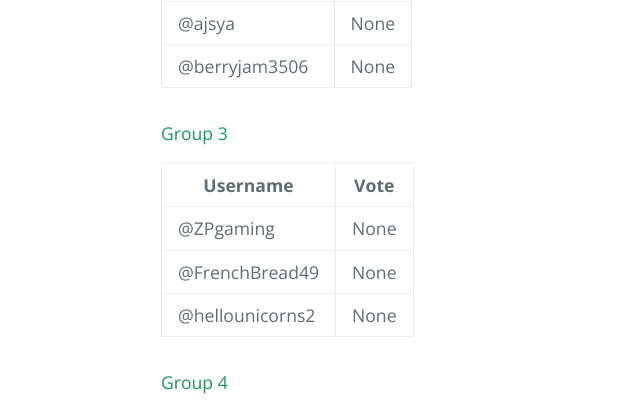
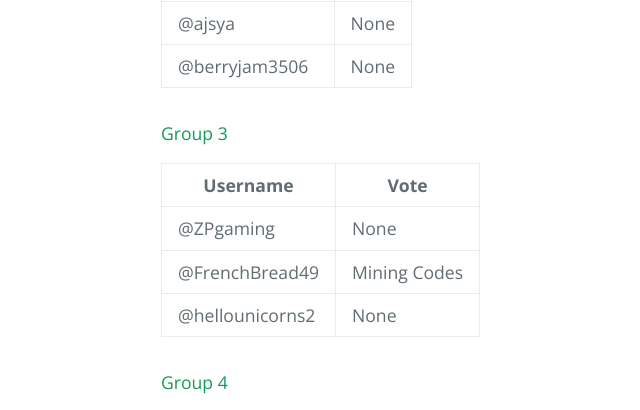
Before and after one commit to AlphaZetta/ShopBux-Vote, a Jekyll site: the page built from index.md, in a window 1280 px wide and 900 px high, scrolled down 2916 px. Shown: the top 410 px of the window, without its empty margins (63-703 px from the left). Built offline with Jekyll 4.4.1, drawn with Linux system fonts in a browser that asks for light colours; the repository's description, which GitHub fills in, is left out; our own code applies the rules of GitHub Pages for plain Markdown files.

Commit message:
Update index.md

```diff
--- a/index.md
+++ b/index.md
@@ -95,7 +95,7 @@ Username | Vote
 Username | Vote
 -|-
 @ZPgaming | None
-@FrenchBread49 | None
+@FrenchBread49 | Mining Codes
 @hellounicorns2 | None
 
 #### Group 4
```
